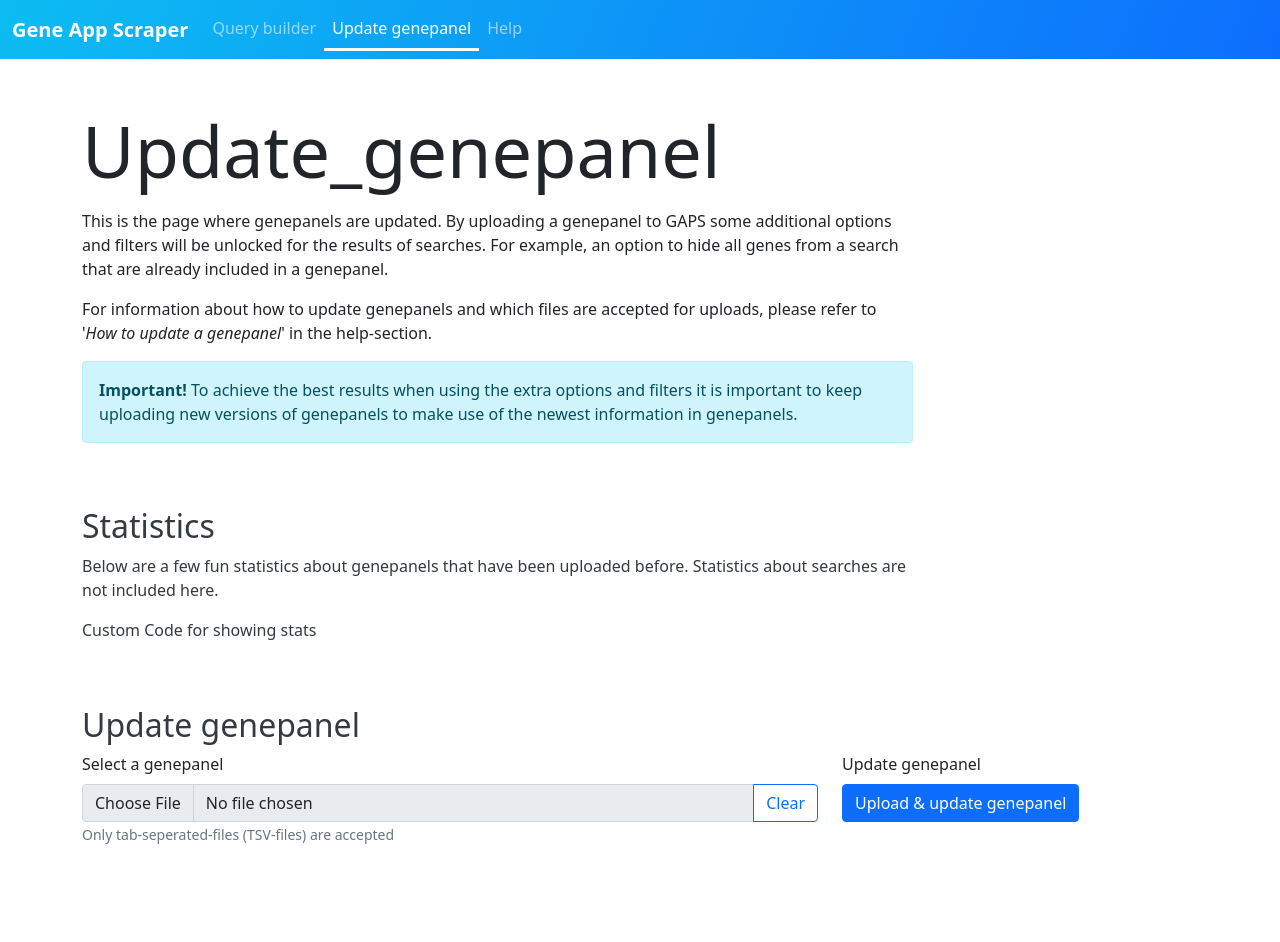
After one commit to MaxNollet/j2_blk4_eindopdracht_flask, a Flask app: page /update_genepanel in a window 1280 px wide. The commit adds this page. Run offline with Flask 2, Linux system fonts and the light colour scheme; parts of the project's set-up code (start-up, migrations or seed data) failed here and were passed over; some libraries are stand-ins or nearby versions.

Commit message:
(#19) interface ontwikkeld om een genepanel te updaten

```diff
--- a/gaps/__init__.py
+++ b/gaps/__init__.py
@@ -4,6 +4,7 @@ from flask import Flask
 
 from gaps.blueprint_homepage import blueprint_homepage
 from gaps.blueprint_query_builder import blueprint_query_builder
+from gaps.blueprint_update_genepanel import blueprint_update_genepanel
 from gaps.models import db
 
 
@@ -31,4 +32,5 @@ def create_app(testing=False):
     db.init_app(app)
     app.register_blueprint(blueprint_homepage)
     app.register_blueprint(blueprint_query_builder)
+    app.register_blueprint(blueprint_update_genepanel)
     return app
--- a/gaps/blueprint_query_builder.py
+++ b/gaps/blueprint_query_builder.py
@@ -10,6 +10,6 @@ def query_builder():
 
     :return Rendered template of 'query.html' (str).
     """
-    return render_template("template_query_builder.html")
+    return render_template("template_query_builder.html", active_nav="query")
 
 # shift command r = hard refresh cache/ en zooi
--- /dev/null
+++ b/gaps/blueprint_update_genepanel.py
@@ -0,0 +1,11 @@
+from flask import Blueprint, render_template
+
+blueprint_update_genepanel = Blueprint("blueprint_update_genepanel", __name__)
+
+
+@blueprint_update_genepanel.route("/update_genepanel")
+def update_genepanel():
+    """A function which handles requests for the '/update_genepanel'
+       -route for the webapp.
+    """
+    return render_template("template_update_genepanel.html", active_nav="genepanel")
--- a/gaps/templates/base_template.html
+++ b/gaps/templates/base_template.html
@@ -13,13 +13,13 @@
 <body id="body">
     <header id="header">
         <nav class="navbar navbar-dark navbar-expand-md" id="navigation_top">
-            <div class="container-fluid"><a class="navbar-brand" id="app_name" href="{{ url_for("blueprint_homepage.homepage") }}">Gene App Scraper</a><button data-bs-toggle="collapse" class="navbar-toggler navbar-dark" data-bs-target="#navigation_items_collapse" id="hamburger_button"><span class="visually-hidden">Toggle navigation</span><span class="navbar-toggler-icon" id="hamburger_icon"></span></button>
+            <div class="container-fluid"><a class="navbar-brand" id="app_name" href="{{ url_for('blueprint_homepage.homepage') }}">Gene App Scraper</a><button data-bs-toggle="collapse" class="navbar-toggler navbar-dark" data-bs-target="#navigation_items_collapse" id="hamburger_button"><span class="visually-hidden">Toggle navigation</span><span class="navbar-toggler-icon" id="hamburger_icon"></span></button>
                 <div class="collapse navbar-collapse" id="navigation_items_collapse">
                     <ul class="navbar-nav" id="navigation_items">
-                        <li class="nav-item" id="navigation_query"><a class="nav-link active" id="link_query" href="{{ url_for("blueprint_query_builder.query_builder") }}">Query builder</a></li>
-                        <li class="nav-item" hidden=""><a class="nav-link disabled" href="#">Retrieve history</a></li>
-                        <li class="nav-item" id="navigation_genepanel"><a class="nav-link" id="link_genepanel" href="#">Update genepanel</a></li>
-                        <li class="nav-item" id="navigation_help"><a class="nav-link" id="link_help" href="#">Help</a></li>
+                        <li class="nav-item" id="navigation_query"><a class="nav-link {% if active_nav and active_nav == 'query' %}active{% endif %}" id="link_query" href="{{ url_for('blueprint_query_builder.query_builder') }}">Query builder</a></li>
+                        <li class="nav-item" id="navigation_history" hidden=""><a class="nav-link {% if active_nav and active_nav == 'history' %}active{% endif %}" id="link_history" href="#">Retrieve history</a></li>
+                        <li class="nav-item" id="navigation_genepanel"><a class="nav-link {% if active_nav and active_nav == 'genepanel' %}active{% endif %}" id="link_genepanel" href="{{ url_for('blueprint_update_genepanel.update_genepanel') }}">Update genepanel</a></li>
+                        <li class="nav-item" id="navigation_help"><a class="nav-link {% if active_nav and active_nav == 'help' %}active{% endif %}" id="link_help" href="#">Help</a></li>
                     </ul>
                 </div>
             </div>
--- a/gaps/templates/template_query_builder.html
+++ b/gaps/templates/template_query_builder.html
@@ -4,7 +4,6 @@
 
 {% block head %}
     <script src="{{ url_for("static", filename="js/query_builder.js") }}"></script>
-    <style rel="stylesheet" ur></style>
 {% endblock %}
 
 {% block content %}
--- /dev/null
+++ b/gaps/templates/template_update_genepanel.html
@@ -0,0 +1,38 @@
+{% extends "base_template.html" %}
+
+{% block title %}GAPS update genepanel{% endblock %}
+
+{% block head %}
+    <script src="{{ url_for("static", filename="js/query_builder.js") }}"></script>
+{% endblock %}
+
+{% block content %}
+    <div class="container" id="page_update_genepanel">
+        <div class="row gy-2 padding_below_section" id="row_informative_text">
+            <div class="col-12" id="col_header">
+                <h1 class="display-2" id="header">Update_genepanel</h1>
+            </div>
+            <div class="col-lg-9" id="col_text">
+                <p id="paragraph_information">This is the page where genepanels are updated. By uploading a genepanel to GAPS some additional options and filters will be unlocked for the results of searches. For example, an option to hide all genes from a search that are already included in a genepanel.</p>
+                <p id="paragraph_help">For information about how to update genepanels and which files are accepted for uploads, please refer to '<em>How to update a genepanel</em>' in the help-section.</p>
+                <div class="alert alert-info" role="alert" id="alert_best_results"><span id="text_alert_best_results"><strong>Important!&nbsp;</strong>To achieve the best results when using the extra options and filters it is important to keep uploading new versions of genepanels to make use of the newest information in genepanels.<br></span></div>
+            </div>
+        </div>
+        <div class="row section_header padding_below_section" id="row_statistics">
+            <div class="col-lg-9" id="col_statistics">
+                <h2 id="header_statistics" class="section_header">Statistics</h2>
+                <p id="paragraph_about_statistics">Below are a few fun statistics about genepanels that have been uploaded before. Statistics about searches are not included here.</p>
+                <p class="font-monospace" id="paragraph_statistics"><div>Custom Code for showing stats</div></p>
+            </div>
+        </div>
+        <form id="form_update_genepanel" method="post" enctype="multipart/form-data">
+            <h2 id="header_update_genepanel" class="section_header">Update genepanel</h2>
+            <div class="row gy-3" id="row_update_genepanel">
+                <div class="col-lg-8" id="col_select_genepanel"><label class="form-label" id="label_upload_genepanel" for="input_upload_panel">Select a genepanel</label>
+                    <div class="input-group" id="input_group_upload_genepanel"><input class="form-control" type="file" id="input_upload_genepanel" required=""><button class="btn btn-outline-primary" id="button_clear" type="button">Clear</button></div><small class="form-text" id="help_accepted_files">Only tab-seperated-files (TSV-files) are accepted</small>
+                </div>
+                <div class="col-lg-auto align-self-start d-grid" id="col_update_genepanel"><label class="form-label" id="label_update_genepanel" for="button_update_genepanel">Update genepanel</label><button class="btn btn-primary" id="button_update_genepanel" type="submit">Upload &amp; update genepanel</button></div>
+            </div>
+        </form>
+    </div>
+{% endblock %}
```
